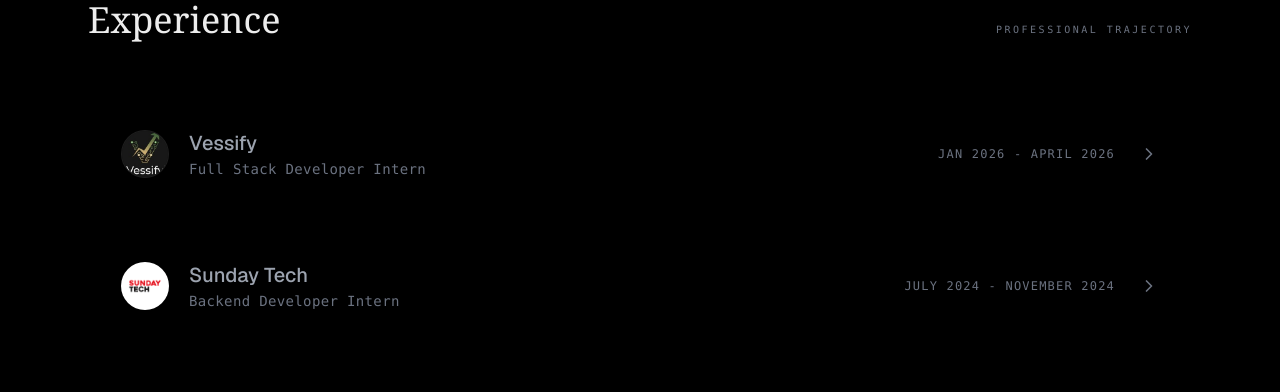
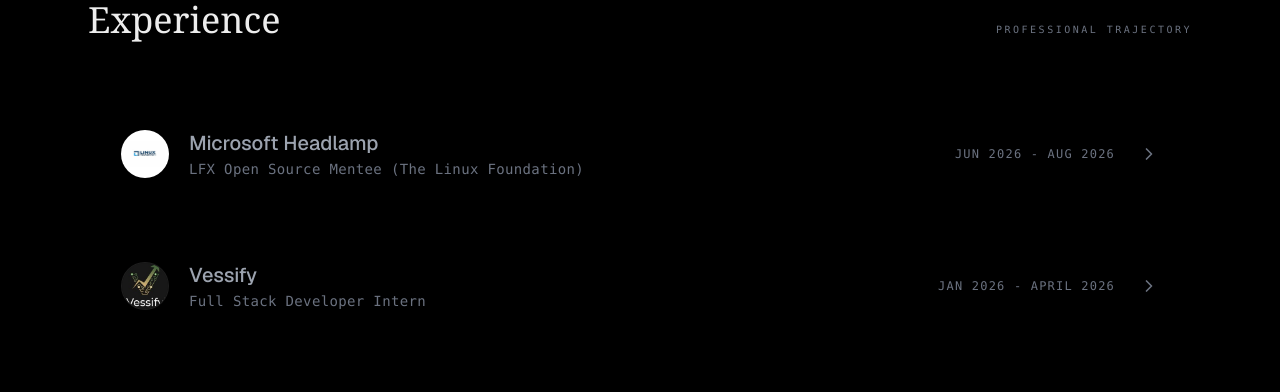
Before and after one commit to Joshna907/Portfolio, a Next.js app: page / in a window 1280 px wide. Shown: the part 840-1232 px from the top of the page. Built offline with nearby package versions, Linux system fonts and the light colour scheme; a web font is replaced by a local one.

Commit message:
feat: add Microsoft Headlamp LFX mentorship experience

```diff
--- a/components/ResumeModal.tsx
+++ b/components/ResumeModal.tsx
@@ -121,6 +121,19 @@
                   <div className="space-y-8 px-1">
                     <div>
                       <div className="flex flex-col sm:flex-row justify-between sm:items-baseline gap-2 mb-3">
+                        <h4 className="text-lg font-medium text-[#ededed]">Microsoft Headlamp</h4>
+                        <span className="text-xs font-mono text-[#6b7280]">Jun 2026 — Aug 2026</span>
+                      </div>
+                      <p className="text-sm text-[#a1a1aa] mb-3 font-mono">LFX Open Source Mentee (The Linux Foundation)</p>
+                      <ul className="space-y-2.5">
+                        <li className="text-[14px] text-[#9ca3af] flex gap-3"><span className="text-[#6b7280] mt-1.5 flex-shrink-0 text-[10px]">■</span> Selected for the LFX Mentorship Program 2026 Term 2 to contribute to Headlamp, Microsoft’s open-source Kubernetes UI project under CNCF.</li>
+                        <li className="text-[14px] text-[#9ca3af] flex gap-3"><span className="text-[#6b7280] mt-1.5 flex-shrink-0 text-[10px]">■</span> Developing an Argo CD integration plugin using React and TypeScript to surface GitOps application status, health metrics, and deployment revisions.</li>
+                        <li className="text-[14px] text-[#9ca3af] flex gap-3"><span className="text-[#6b7280] mt-1.5 flex-shrink-0 text-[10px]">■</span> Building Kubernetes resource navigation and contributing production-grade code through open-source reviews, testing, and documentation.</li>
+                      </ul>
+                    </div>
+
+                    <div>
+                      <div className="flex flex-col sm:flex-row justify-between sm:items-baseline gap-2 mb-3">
                         <h4 className="text-lg font-medium text-[#ededed]">Vessify</h4>
                         <span className="text-xs font-mono text-[#6b7280]">Jan 2026 — April 2026</span>
                       </div>
--- a/components/WorkExperience.tsx
+++ b/components/WorkExperience.tsx
@@ -6,6 +6,20 @@
 import { TbChevronRight } from 'react-icons/tb';
 
 const experiences = [
+  {
+    role: 'LFX Open Source Mentee (The Linux Foundation)',
+    company: 'Microsoft Headlamp',
+    logo: '/logos/lfx_logo.jpg',
+    logoFit: 'object-contain',
+    logoScale: 'scale-[0.85]',
+    logoBg: 'bg-white',
+    period: 'Jun 2026 - Aug 2026',
+    points: [
+      'Selected for the LFX Mentorship Program 2026 Term 2 to contribute to Headlamp, Microsoft’s open-source Kubernetes UI project under CNCF.',
+      'Developing an Argo CD integration plugin using React and TypeScript to surface GitOps application status, health metrics, and deployment revisions.',
+      'Building Kubernetes resource navigation and contributing production-grade code through open-source reviews, testing, and documentation.',
+    ],
+  },
   {
     role: 'Full Stack Developer Intern',
     company: 'Vessify',
```
Also changed, not shown: public/logos/lfx_logo.jpg (added).
